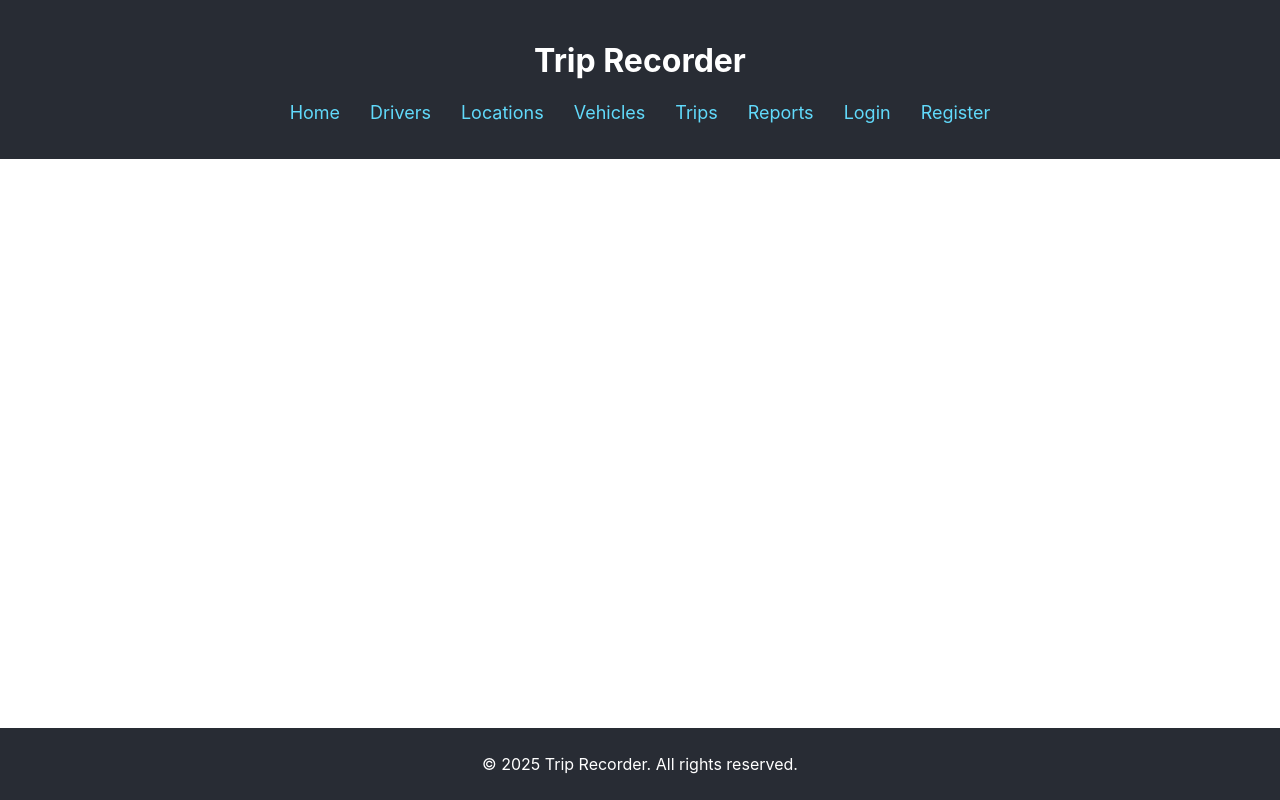
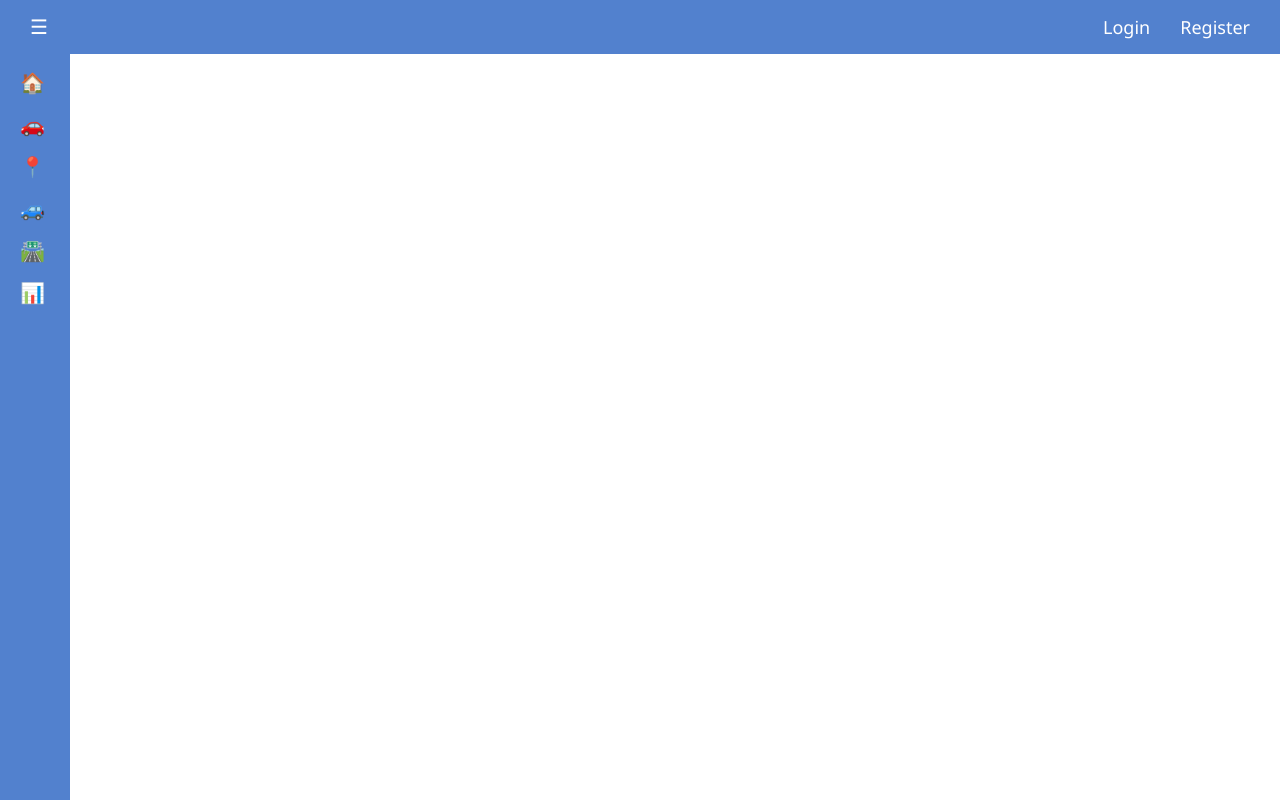
Before and after one commit to ualehosaini/trip-recorder-clean-architecture-nodejs-react, a React (Create React App) app in the folder trip-recorder-frontend-react/: page / in a window 1280 px wide. Built offline with nearby package versions, Linux system fonts and the light colour scheme.

Commit message:
Added side bar and styled the header and sidebar menu and removed footer

```diff
--- a/trip-recorder-frontend-react/src/components/Layout.js
+++ b/trip-recorder-frontend-react/src/components/Layout.js
@@ -1,31 +1,71 @@
-import React from 'react';
+import React, { useState } from 'react';
 import { Link } from 'react-router-dom';
 import '../styles/layoutStyles.css';
 
 const Layout = ({ children }) => {
+  const [sidebarOpen, setSidebarOpen] = useState(false);
+
+  const toggleSidebar = () => {
+    setSidebarOpen(!sidebarOpen);
+  };
+
   return (
     <div className="layout">
       <header className="header">
-        <h1>Trip Recorder</h1>
+        <div></div>
         <nav className="menu">
           <ul>
-            <li><Link to="/">Home</Link></li>
-            <li><Link to="/drivers">Drivers</Link></li>
-            <li><Link to="/locations">Locations</Link></li>
-            <li><Link to="/vehicles">Vehicles</Link></li>
-            <li><Link to="/trips">Trips</Link></li>
-            <li><Link to="/reports">Reports</Link></li>
             <li><Link to="/login">Login</Link></li>
             <li><Link to="/register">Register</Link></li>
           </ul>
         </nav>
       </header>
-      <main className="content">
+      <div className={`sidebar ${sidebarOpen ? 'open' : ''}`}>
+        <button onClick={toggleSidebar} className="menu-button">
+          ☰
+        </button>
+        <ul>
+          <li>
+            <Link to="/">
+              <span className="icon">🏠</span>
+              {sidebarOpen && <span>Home</span>}
+            </Link>
+          </li>
+          <li>
+            <Link to="/drivers">
+              <span className="icon">🚗</span>
+              {sidebarOpen && <span>Drivers</span>}
+            </Link>
+          </li>
+          <li>
+            <Link to="/locations">
+              <span className="icon">📍</span>
+              {sidebarOpen && <span>Locations</span>}
+            </Link>
+          </li>
+          <li>
+            <Link to="/vehicles">
+              <span className="icon">🚙</span>
+              {sidebarOpen && <span>Vehicles</span>}
+            </Link>
+          </li>
+          <li>
+            <Link to="/trips">
+              <span className="icon">🛣️</span>
+              {sidebarOpen && <span>Trips</span>}
+            </Link>
+          </li>
+          <li>
+            <Link to="/reports">
+              <span className="icon">📊</span>
+              {sidebarOpen && <span>Reports</span>}
+            </Link>
+          </li>
+        </ul>
+      </div>
+      <main className={`content ${sidebarOpen ? 'shifted' : ''}`}>
         {children}
       </main>
-      <footer className="footer">
-        <p>&copy; 2025 Trip Recorder. All rights reserved.</p>
-      </footer>
     </div>
   );
 };
--- a/trip-recorder-frontend-react/src/styles/layoutStyles.css
+++ b/trip-recorder-frontend-react/src/styles/layoutStyles.css
@@ -2,20 +2,34 @@
     display: flex;
     flex-direction: column;
     min-height: 100vh;
+    font-family: 'Segoe UI', Tahoma, Geneva, Verdana, sans-serif;
 }
 
 .header {
-    background-color: #282c34;
-    padding: 20px;
+    background-color: #5281ce;
+    padding: 15px;
     color: white;
     text-align: center;
+    display: flex;
+    justify-content: space-between;
+    align-items: center;
+}
+
+.header h1 {
+    margin: 0;
+    font-size: 24px;
+}
+
+.menu {
+    display: flex;
+    align-items: center;
 }
 
 .menu ul {
     list-style-type: none;
     padding: 0;
     display: flex;
-    justify-content: center;
+    margin: 0;
 }
 
 .menu li {
@@ -23,7 +37,7 @@
 }
 
 .menu a {
-    color: #61dafb;
+    color: white;
     text-decoration: none;
     font-size: 18px;
 }
@@ -32,14 +46,81 @@
     text-decoration: underline;
 }
 
+.sidebar {
+    width: 30px;
+    background-color: #5281ce;
+    padding: 20px;
+    padding-top: 10px;
+    position: fixed;
+    top: 0;
+    left: 0;
+    height: 100%;
+    transition: width 0.3s ease;
+    z-index: 1000;
+}
+
+.sidebar.open {
+    width: 150px;
+}
+
+.sidebar ul {
+    list-style-type: none;
+    padding: 0;
+}
+
+.sidebar li {
+    margin-bottom: 5px;
+    display: flex;
+    align-items: center;
+}
+
+.sidebar a {
+    color: #ffffff;
+    text-decoration: none;
+    font-size: 16px;
+    display: flex;
+    align-items: center;
+    padding: 5px 0;
+}
+
+.sidebar a:hover {
+    text-decoration: underline;
+}
+
+.sidebar .icon {
+    width: 30px;
+    font-size: 20px;
+    margin-right: 10px;
+}
+
 .content {
     flex: 1;
     padding: 20px;
+    background-color: #ffffff;
+    margin-left: 50px;
+    transition: margin-left 0.3s ease;
 }
 
-.footer {
-    background-color: #282c34;
+.content.shifted {
+    margin-left: 150px;
+}
+
+.menu-button {
+    background: none;
+    border: none;
     color: white;
-    text-align: center;
-    padding: 10px;
+    font-size: 20px;
+    cursor: pointer;
+    margin-bottom: 20px;
+    display: block;
+    width: 100%;
+    text-align: left;
 }
+
+.menu-button:hover {
+    background-color: #5281ce;
+}
+
+.menu-button:focus {
+    outline: none;
+}
```
